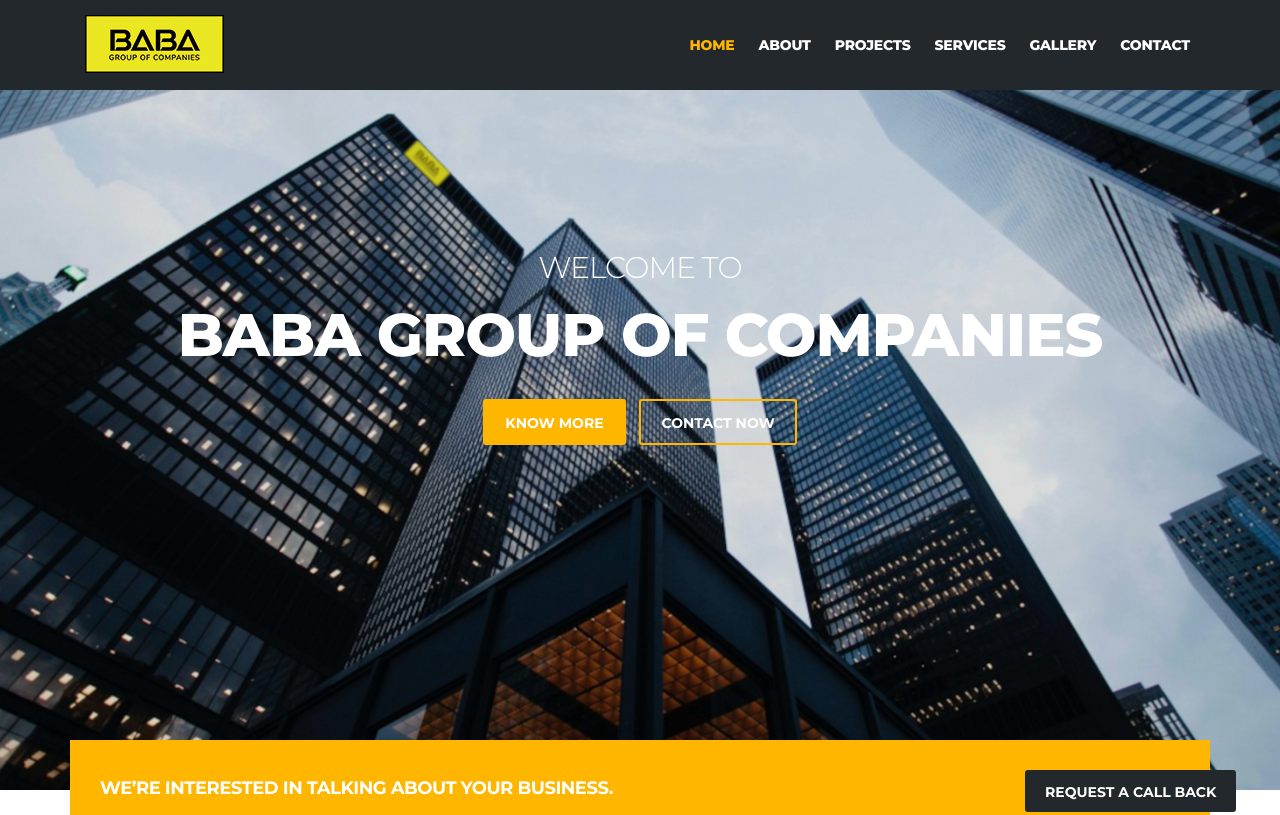
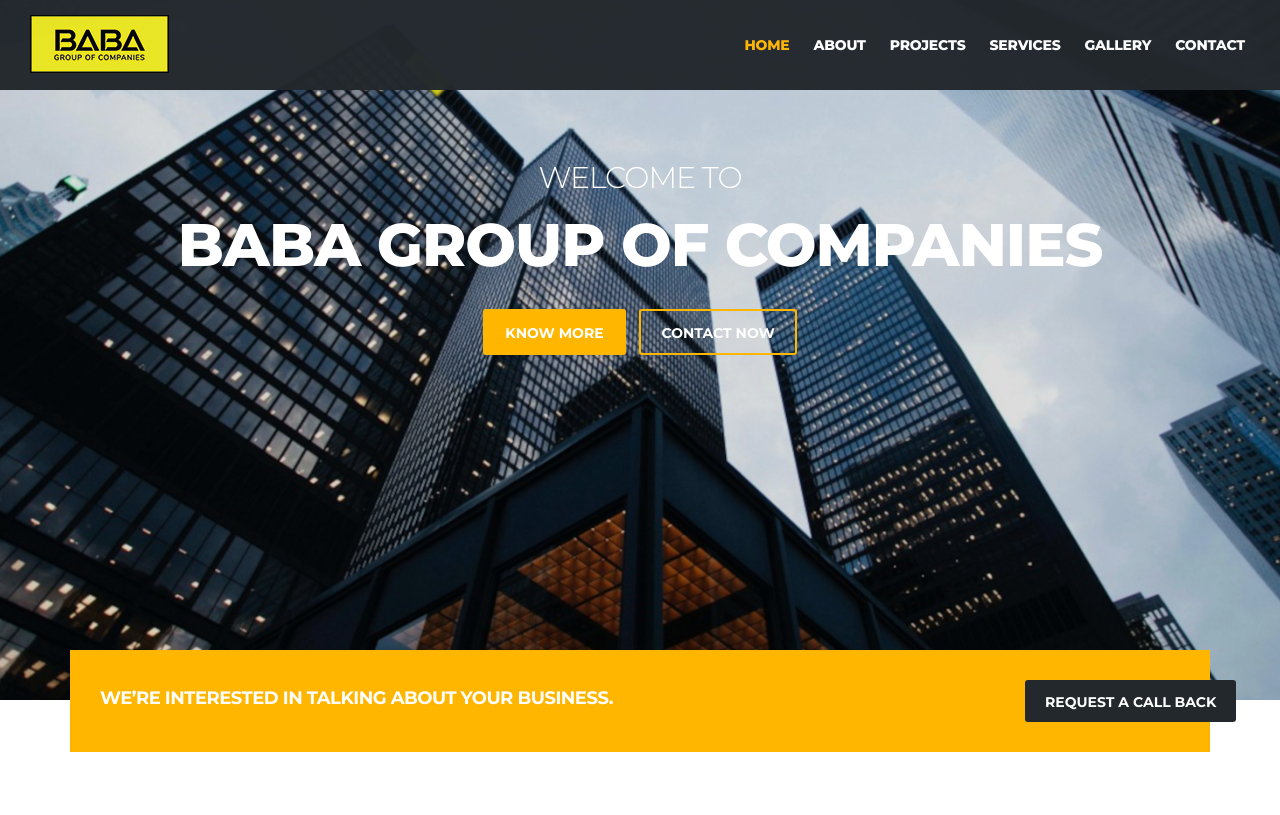
Before and after one commit to Babagrouptest/baba, a plain HTML site: page index.html in a window 1280 px wide. Shown: the top 815 px of the page. Drawn offline with nearby package versions, Linux system fonts and the light colour scheme; some packages are replaced by stand-ins of ours.

Commit message:
fixed nav

```diff
--- a/css/style.css
+++ b/css/style.css
@@ -675,7 +675,6 @@
     position: relative;
     box-shadow: 0px 3px 3px rgba(0, 0, 0, 0.1);
 }
-
 .navbar-fixed {
     z-index: 99999;
     position: fixed;
@@ -1019,7 +1018,13 @@
 
 .site-navigation .container,
 .search-area{
-    position: relative;
+    z-index: 99999;
+    position: fixed;
+    opacity: .98;
+    width: 100%;
+    top: 0;
+
+    background: #23282d;
 }
 
 .search-area{
```
